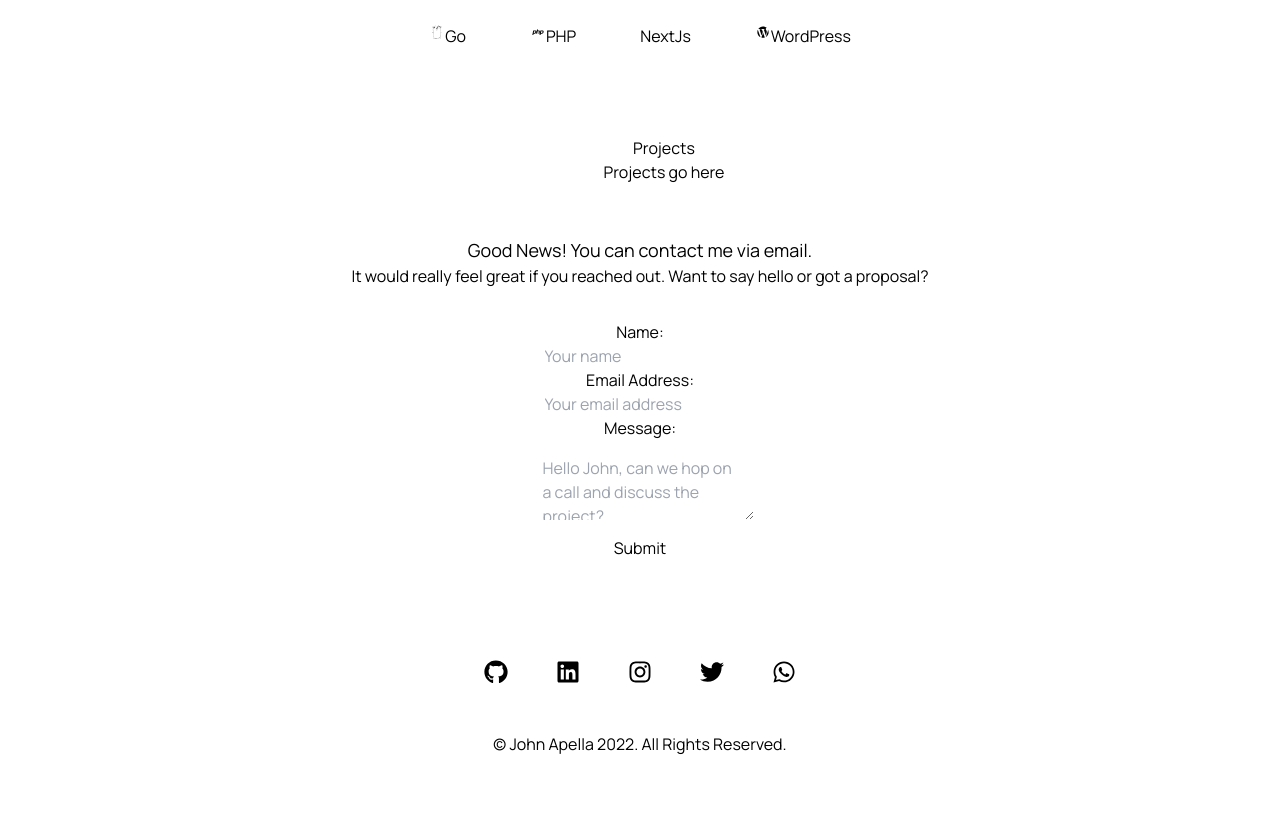
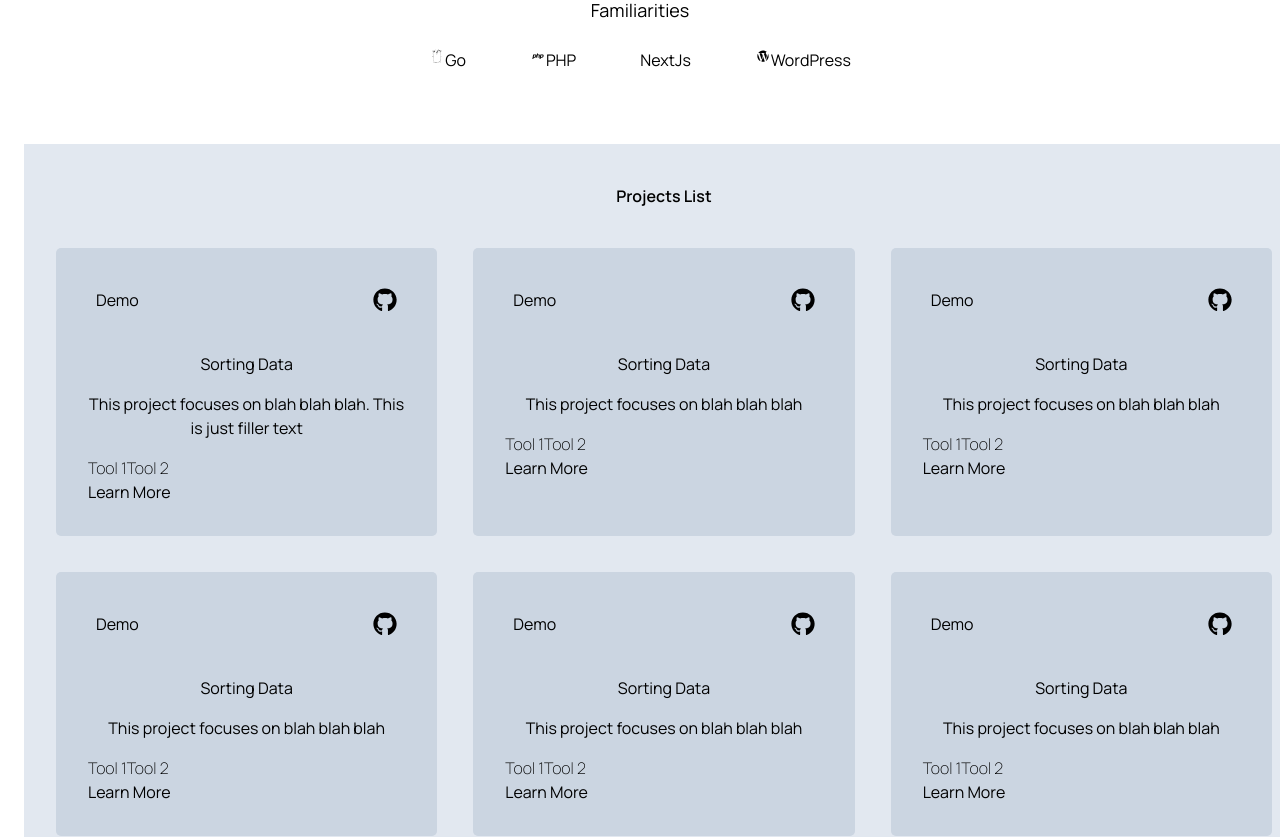
Before and after one commit to apella1/portfolio-website, a React (Create React App) app: page / in a window 1280 px wide. Shown: the part 1480-2317 px from the top of the page. Before the commit the page ends 2260 px from the top, so only its background shows below. Built offline with nearby package versions, Linux system fonts and the light colour scheme.

Commit message:
Add project and projects grid display

```diff
--- a/src/components/contact/Contact.tsx
+++ b/src/components/contact/Contact.tsx
@@ -3,7 +3,7 @@ import React from 'react';
 const Contact = () => {
   return (
     <section className='contact-form flex flex-col justify-center items-center m-4 p-3' id='contact'>
-      <h2 className='text-center text-lg'>Good News! You can contact me via email.</h2>
+      <h2 className='text-center text-lg'>Get In Touch</h2>
       <h3>It would really feel great if you reached out. Want to say hello or got a proposal?</h3>
       <form action="" method='post' className='flex flex-col items-center p-4 m-4'>
         <label htmlFor="name">Name:</label>
--- a/src/components/featuredProject/FeaturedProject.tsx
+++ b/src/components/featuredProject/FeaturedProject.tsx
@@ -2,8 +2,11 @@ import React from 'react'
 
 const FeaturedProject = () => {
   return (
-    <section className='featured-project flex justify-center items-center p-6 m-10'>
-        <h2>This is the featured project</h2>
+    <section className='featured-project p-6 m-10 bg-slate-200'>
+        <h2 className='flex justify-end'>Featured Project</h2>
+        <div className="project-information">
+          <a href="link">Project Title</a>
+        </div>
     </section>
   )
 }
--- a/src/components/project/Project.tsx
+++ b/src/components/project/Project.tsx
@@ -1,10 +1,28 @@
 import './project.css';
 import React from 'react';
+import { FaGithub } from 'react-icons/fa';
 
-const Project = () => {
+const Project = (
+  {webLink, ghLink, projectTitle, projectDescription, aboutLink}:
+  {webLink:string, ghLink:string, projectTitle:string, projectDescription:string, aboutLink:string}
+) => {
   return (
-		<h2>Project Information goes here</h2>
-    )
+		<div className="project flex flex-col bg-slate-300 p-4 m-4">
+      <div className="project-links flex justify-between items-center">
+        <a className='btn' href={webLink}>Demo</a>
+        <a href={ghLink}><FaGithub size='1.5em'/></a>
+      </div>
+      <div className="project-body flex flex-col p-2 m-2">
+        <h2 className='text-center'>{projectTitle}</h2>
+        <p className='my-4'>{projectDescription}</p>
+        <div className="project-tools flex justify-start font-thin">
+          <p>Tool 1</p>
+          <p>Tool 2</p>
+        </div>
+        <a href={aboutLink}>Learn More</a>
+      </div>
+    </div>
+  )
 }
 
 export default Project;
--- a/src/components/project/project.css
+++ b/src/components/project/project.css
@@ -1,23 +1,5 @@
 .project {
-    display: flex;
-    padding: 1rem;
-    margin: 1rem;
-}
-
-.project h3 {
-    text-align: center;
-    font-weight: 600;
-}
-
-.project-description img {
-    border-radius: 5px;
-    width: 400px;
-    height: 200px;
-    align-self: center;
-}
-
-.project-description {
-    padding: 1rem;
+	border-radius: 5px;
 }
 
 .project-links a {
@@ -25,46 +7,15 @@
     border-radius: 5px;
     margin: 1rem;
     text-align: center;
+	transform: .2s;
 }
 
 .project-links a:hover {
-    text-decoration: underline;
-}
-
-.project-description-text p {
-    font-size: 16px;
-    padding: 0.5rem;
-}
-
-.project-description-tech {
-    font-weight: 500;
-    text-align: center;
+	transform:scale(1.06);
 }
 
 /* Media queries */
 
 /* Mobile devices */
-@media only screen and (max-width: 550px) {
-    .project-links {
-        flex-direction: column;
-    }
-
-    .project-links a {
-        align-self: center;
-    }
-
-    .project-description p {
-        font-size: 14px;
-    }
-}
 
 /* Medium devices */
-@media only screen and (max-width: 768px) {
-    .project-links {
-        flex-direction: column;
-    }
-
-    .project-links a {
-        align-self: center;
-    }
-}
--- a/src/pages/projects/Projects.tsx
+++ b/src/pages/projects/Projects.tsx
@@ -1,12 +1,59 @@
 import './projects.css';
-import React from 'react'
+import React from 'react';
+import { Project } from '../../components';
 
 const Projects = () => {
     return (
-      <div className="projects container" id='projects'>
-          <h2 className='text-center'>Projects</h2>
-          <div className="projects-items flex justify-center items-center">
-			<p>Projects go here</p>
+      <div className="projects bg-slate-200" id='projects'>
+        <h2 className='text-center m-4 p-2 font-semibold'>Projects List</h2>
+        <div className="projects-items grid grid-cols-3 gap-1">
+			    <Project
+            webLink='github'
+            ghLink='github'
+            projectTitle='Sorting Data'
+            aboutLink='about'
+            projectDescription='This project focuses on blah blah blah. This is just filler text'
+          />
+
+          <Project
+            webLink='github'
+            ghLink='github'
+            projectTitle='Sorting Data'
+            aboutLink='about'
+            projectDescription='This project focuses on blah blah blah'
+          />
+
+          <Project
+            webLink='github'
+            ghLink='github'
+            projectTitle='Sorting Data'
+            aboutLink='about'
+            projectDescription='This project focuses on blah blah blah'
+          />
+
+          <Project
+            webLink='github'
+            ghLink='github'
+            projectTitle='Sorting Data'
+            aboutLink='about'
+            projectDescription='This project focuses on blah blah blah'
+          />
+
+          <Project
+            webLink='github'
+            ghLink='github'
+            projectTitle='Sorting Data'
+            aboutLink='about'
+            projectDescription='This project focuses on blah blah blah'
+          />
+
+          <Project
+            webLink='github'
+            ghLink='github'
+            projectTitle='Sorting Data'
+            aboutLink='about'
+            projectDescription='This project focuses on blah blah blah'
+          />
          </div>
       </div>
     )
```
